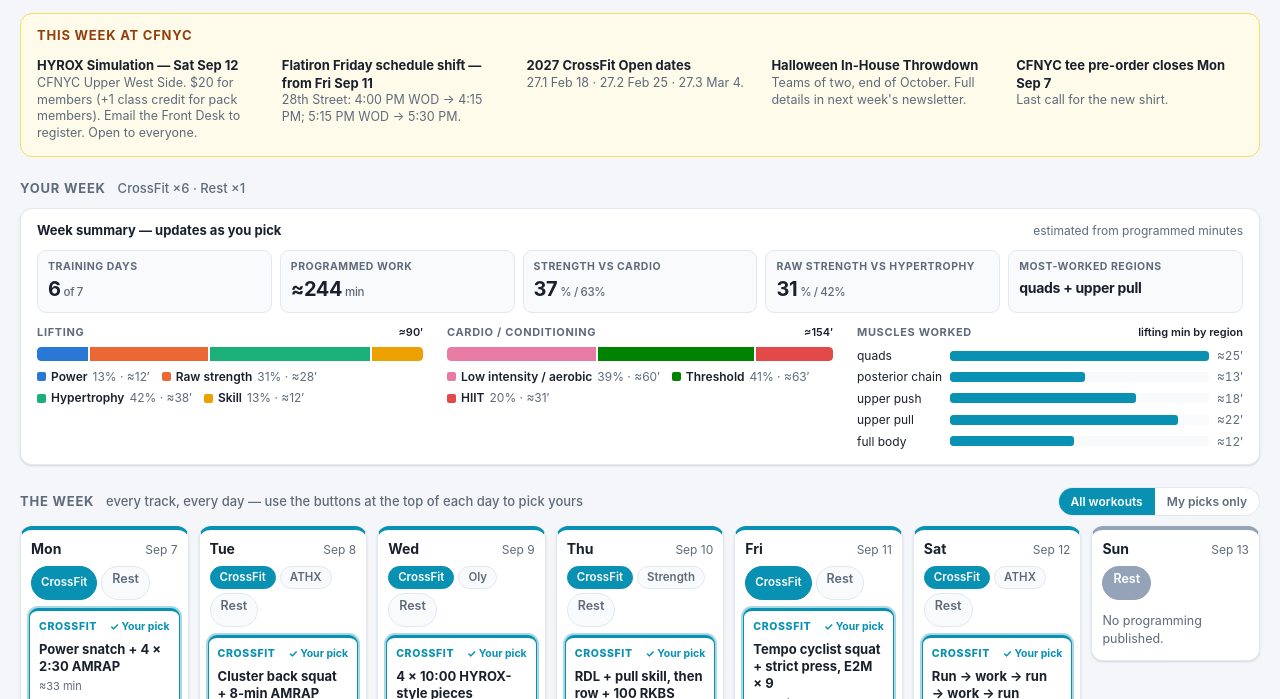
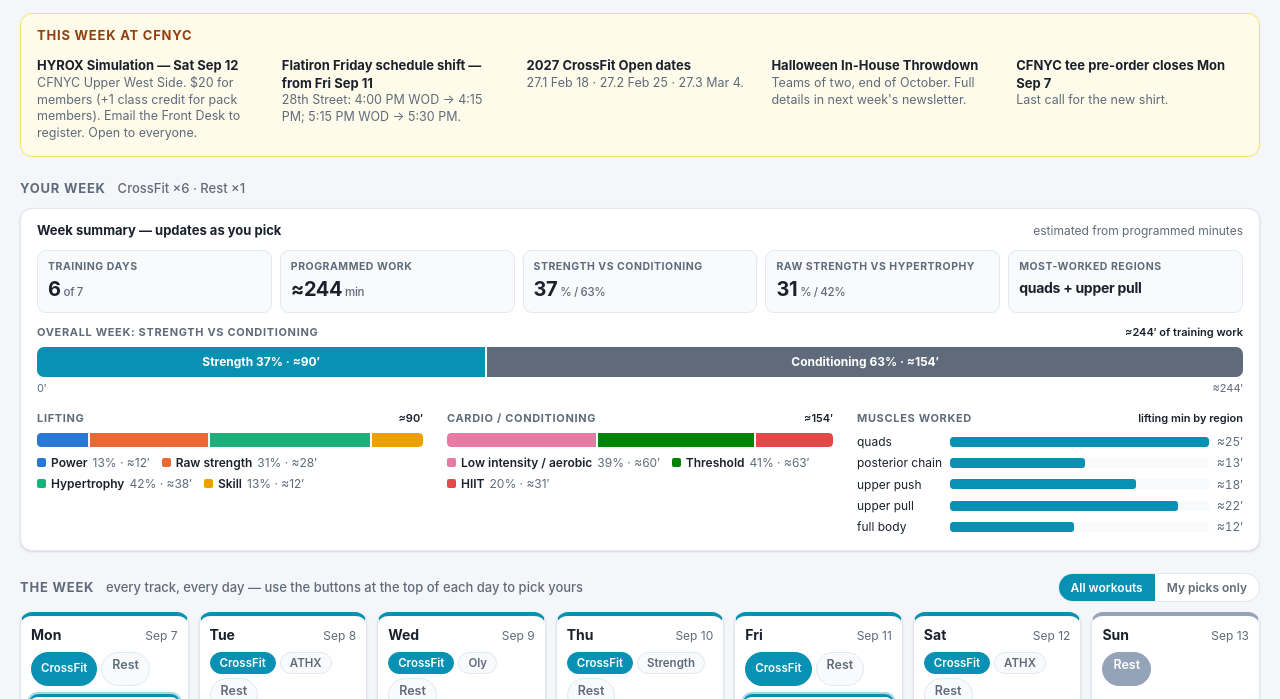
Before and after one commit to itsmefrances/cfnyc-tracks, a plain HTML site: page index.html in a window 1280 px wide. Shown: the part 84-783 px from the top of the page. Drawn offline with Linux system fonts and the light colour scheme.

Commit message:
Dashboard v5: overall strength vs conditioning split chart

```diff
--- a/index.html
+++ b/index.html
@@ -93,6 +93,13 @@
 .regs .r i{display:block;height:100%;background:var(--accent);border-radius:3px}
 .regs .v{color:var(--muted);font-variant-numeric:tabular-nums}
 .stim .none{font-size:12px;color:var(--light);font-style:italic}
+.split{margin:2px 0 14px}
+.splitbar{display:flex;height:30px;border-radius:7px;overflow:hidden;gap:2px;background:var(--card2)}
+.splitbar i{display:flex;align-items:center;justify-content:center;height:100%;font-style:normal;font-size:12px;font-weight:700;color:#fff;white-space:nowrap;overflow:hidden;padding:0 8px}
+.splitbar i.s{background:var(--accent)}
+.splitbar i.c{background:var(--muted)}
+.splitbar i.o{background:var(--light);color:var(--text)}
+.split .axis{display:flex;justify-content:space-between;font-size:11px;color:var(--muted);margin-top:4px}
 .legend{display:flex;gap:14px;flex-wrap:wrap;font-size:12px;color:var(--muted)}
 .legend i{display:inline-block;width:10px;height:10px;border-radius:3px;margin-right:6px;vertical-align:-1px}
 
@@ -277,9 +284,15 @@
     <div class="tiles">
       <div class="tile"><div class="k">Training days</div><div class="v">${days}<small>of 7</small></div></div>
       <div class="tile"><div class="k">Programmed work</div><div class="v">≈${Math.round(tot)}<small>min</small></div></div>
-      <div class="tile"><div class="k">Strength vs cardio</div><div class="v">${pct(liftT,tot)}<small>% / ${pct(condT,tot)}%</small></div></div>
+      <div class="tile"><div class="k">Strength vs conditioning</div><div class="v">${pct(liftT,tot)}<small>% / ${pct(condT,tot)}%</small></div></div>
       <div class="tile"><div class="k">Raw strength vs hypertrophy</div><div class="v">${pct(lift.strength||0,liftT)}<small>% / ${pct(lift.hypertrophy||0,liftT)}%</small></div></div>
       <div class="tile"><div class="k">Most-worked regions</div><div class="v" style="font-size:14px;line-height:1.3;margin-top:5px">${topReg?esc(topReg):'—'}</div></div>
+    </div>
+    <div class="split"><h4>Overall week: strength vs conditioning <em>≈${Math.round(tot)}′ of training work${untagged?` (+${untagged}′ mobility/flow, not counted)`:''}</em></h4>
+      ${tot?`<div class="splitbar">
+        ${liftT?`<i class="s" style="flex:${liftT}" title="Strength / lifting ≈${Math.round(liftT)} min">Strength ${pct(liftT,tot)}% · ≈${Math.round(liftT)}′</i>`:''}
+        ${condT?`<i class="c" style="flex:${condT}" title="Conditioning ≈${Math.round(condT)} min">Conditioning ${pct(condT,tot)}% · ≈${Math.round(condT)}′</i>`:''}
+      </div><div class="axis"><span>0′</span><span>≈${Math.round(tot)}′</span></div>`:`<div class="none">Nothing picked yet.</div>`}
     </div>
     <div class="stim-grid">
       <div><h4>Lifting <em>≈${Math.round(liftT)}′</em></h4>${barOf(LIFT,lift,liftT||1)}</div>
```
